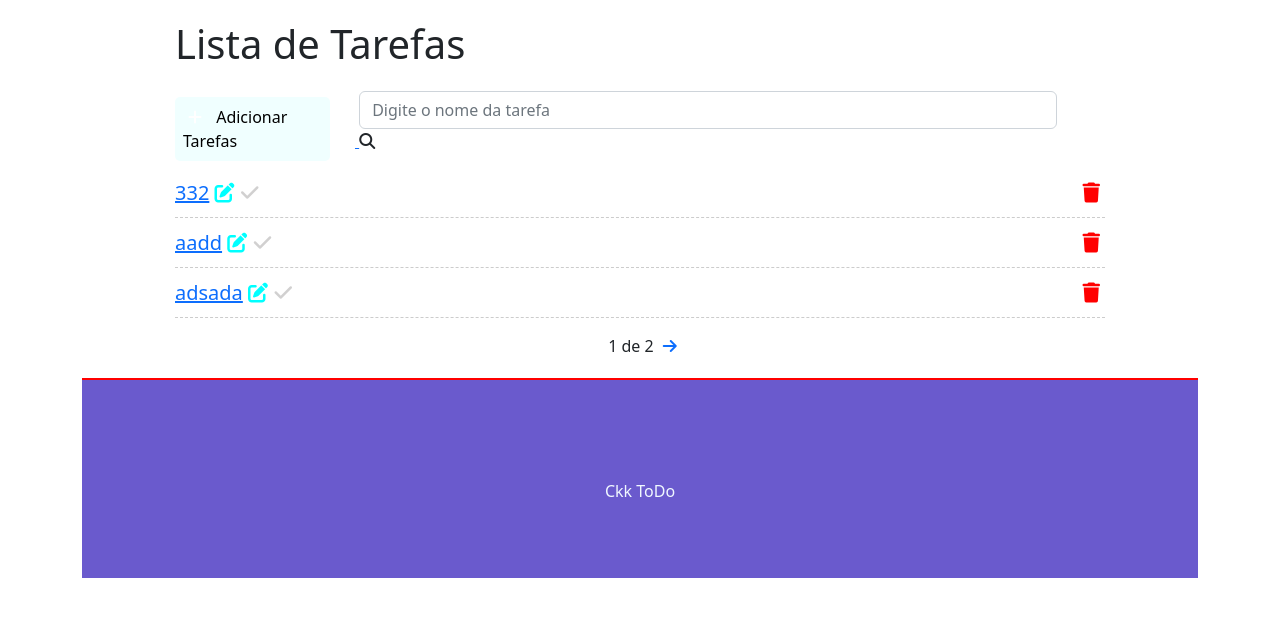
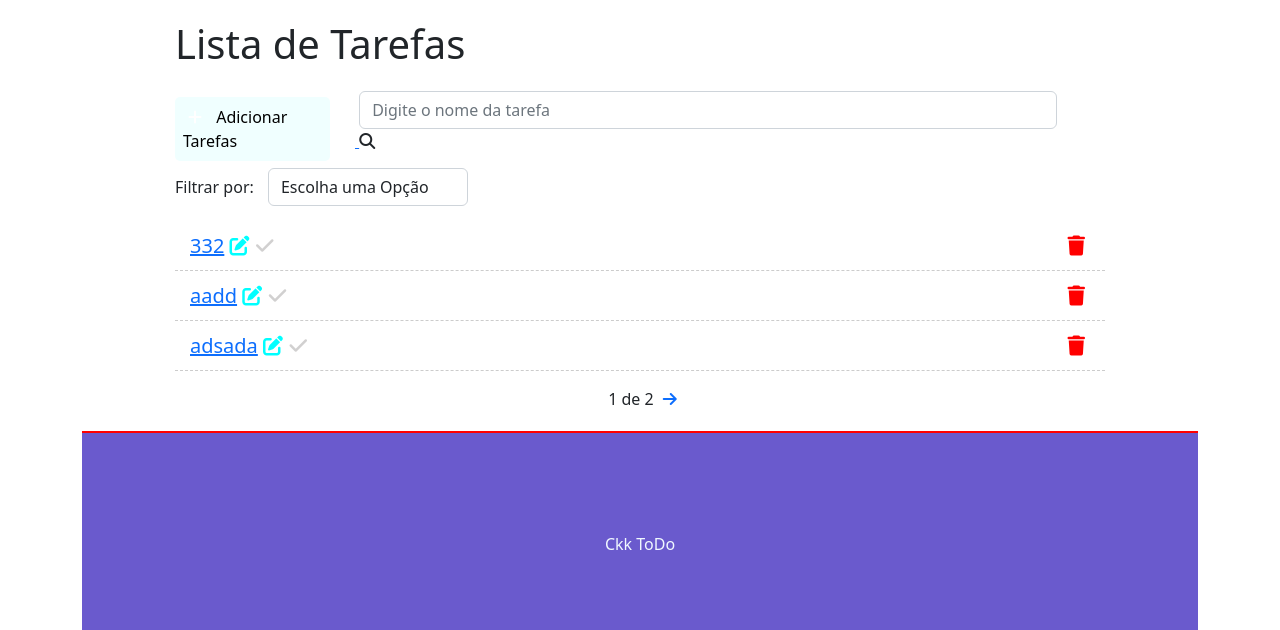
Before and after one commit to Ckk3/django-project-todo, a Django app: page / in a window 1280 px wide. Shown: the part 57-687 px from the top of the page. Run offline with Django 4.2, Linux system fonts and the light colour scheme; a user stored in the database is signed in; data comes from the database, SQL or seed files in the repository; both versions use the stored data as it was after the commit; parts of the project's set-up code (start-up, migrations or seed data) failed here and were passed over.

Commit message:
created camp to filter not working

```diff
--- a/todo/tasks/static/css/styles.css
+++ b/todo/tasks/static/css/styles.css
@@ -60,6 +60,18 @@
     display: inline-block;
 }
 
+/* Filter */
+.filter-div {
+    margin-bottom: 15px;
+    padding: 0;
+}
+
+#filter {
+    display: inline-block;
+    width: 200px;
+    margin-left: 10px;
+}
+
 
 /* Lista de tarefas */
 
@@ -75,6 +87,7 @@
     list-style: none;
     font-size: 20px;
     height: 50px;
+    padding: 0 15px;
     padding-top: 10px;
     border-bottom: 1px dashed #ccc;
 }
--- a/todo/tasks/templates/tasks/list.html
+++ b/todo/tasks/templates/tasks/list.html
@@ -15,6 +15,14 @@
             <input class="form-control" type="text" id="search" name="search" placeholder="Digite o nome da tarefa">
             <i class="fas fa-search" id="search-btn"></i>
         </form>
+    </div>
+    <div class="col-12 filter-div">
+        <span>Filtrar por:</span>
+        <select name="filter" id="filter" class="form-control">
+            <option value="">Escolha uma Opção</option>
+            <option value="done">Tarefas Concluídas</option>
+            <option value="doing">Tarefas pendentes</option>
+        </select>
     </div>
     {% if messages %}
         <ul class="messages">
```
Also changed, not shown: todo/db.sqlite3.
